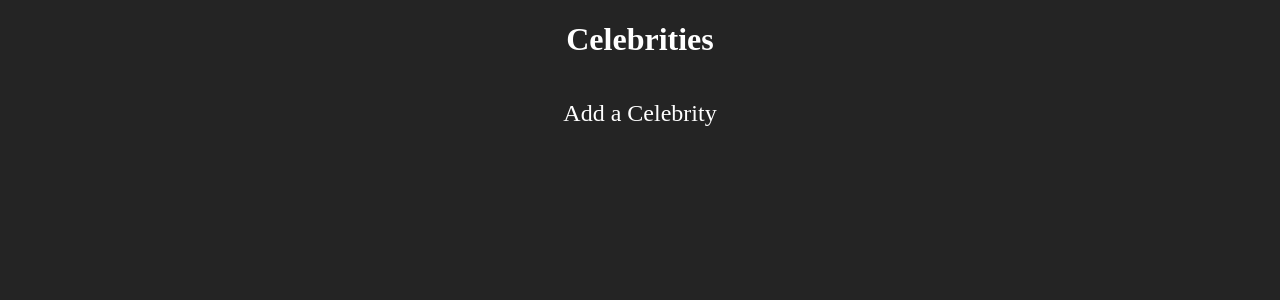
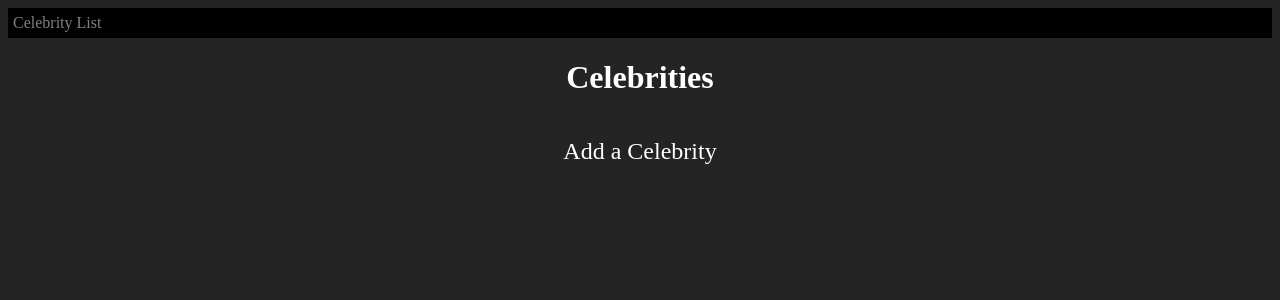
Before and after one commit to jsparks404/Celebrity-Cars, a Django app: page / in a window 1280 px wide. Shown: the top 300 px of the page. Run offline with Django 4.2, Linux system fonts and the light colour scheme; data that the repository does not hold is empty.

Commit message:
i think mvp

```diff
--- a/main_app/static/styles/main.css
+++ b/main_app/static/styles/main.css
@@ -1,6 +1,19 @@
 body {
     background-color: rgb(36, 36, 36);
     color: white;
+}
+
+.nav {
+    display: flex;
+    background-color: black;
+    height: 30px;
+    align-items: center;
+    margin-bottom: 20px;
+}
+
+.celeb_link {
+    margin: 5px;
+    color: gray;
 }
 
 a {
@@ -52,12 +65,17 @@ a {
     display: grid;
     grid-template-columns: auto auto;
     align-items: center;
+
 }
 
 .celeb_info {
-
+    font-size: 1.5em;
 }
 
+.name {
+    text-decoration: underline;
+    font-size: 2em;
+}
 
 
 .detail_pic {
@@ -78,6 +96,7 @@ a {
 
 .single_car {
     text-align: center;
+
 }
 
 .car_pic {
@@ -85,6 +104,7 @@ a {
     border-radius: 10px;
     border: 3px solid black;
     box-shadow: 3px 5px black;
+    margin-bottom: 10px;
 }
 
 .space {
@@ -124,5 +144,7 @@ a {
 }
 
 .update_car_button {
-    margin-top: 20px;
+    display: inline-block;
+    font-size: 1.5em;
+    margin: 20px 0 0 20px;
 }
--- a/main_app/templates/base.html
+++ b/main_app/templates/base.html
@@ -10,6 +10,9 @@
     <title>Celebrity Cars</title>
 </head>
 <body>
+    <nav class="nav">
+        <a class="celeb_link" href="/">Celebrity List</a>
+    </nav>
     <div class="container">
 
         {% block content %}{% endblock %}
--- a/main_app/templates/celebrity_detail.html
+++ b/main_app/templates/celebrity_detail.html
@@ -3,7 +3,7 @@
 <div class="celeb_container">
     <img class="detail_pic" src={{celebrity.img}} alt={{celebrity.name}} />
     <div class="celeb_info">
-        <h3>{{celebrity.name}}</h3>
+        <h3 class="name">{{celebrity.name}}</h3>
         <h4>Born on {{celebrity.dob}}</h4>
         <h4>Profession: {{celebrity.job}}</h4>
     </div>
--- a/main_app/views.py
+++ b/main_app/views.py
@@ -68,8 +68,6 @@ class CarUpdate(UpdateView):
     model = Car
     fields = ['year', 'make', 'model', 'trim', 'displacement', 'induction', 'configuration', 'hp', 'torque']
     template_name = "car_update.html"
-
-    # success_url = '/'
     def get_success_url(self):
         print(self.kwargs)
         return reverse('car_detail', kwargs={'pk': self.object.pk, 'car_pk': self.object.celebrity.pk})
```
